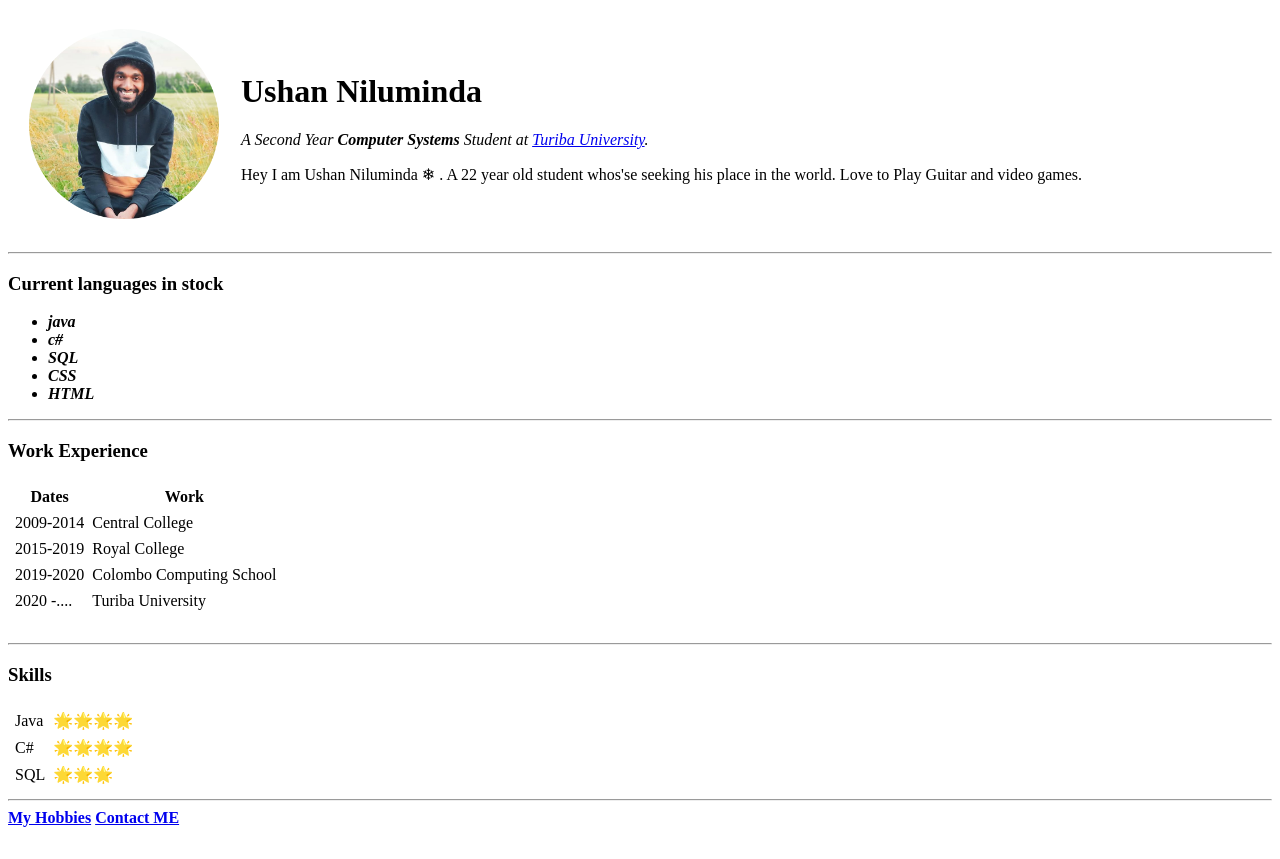
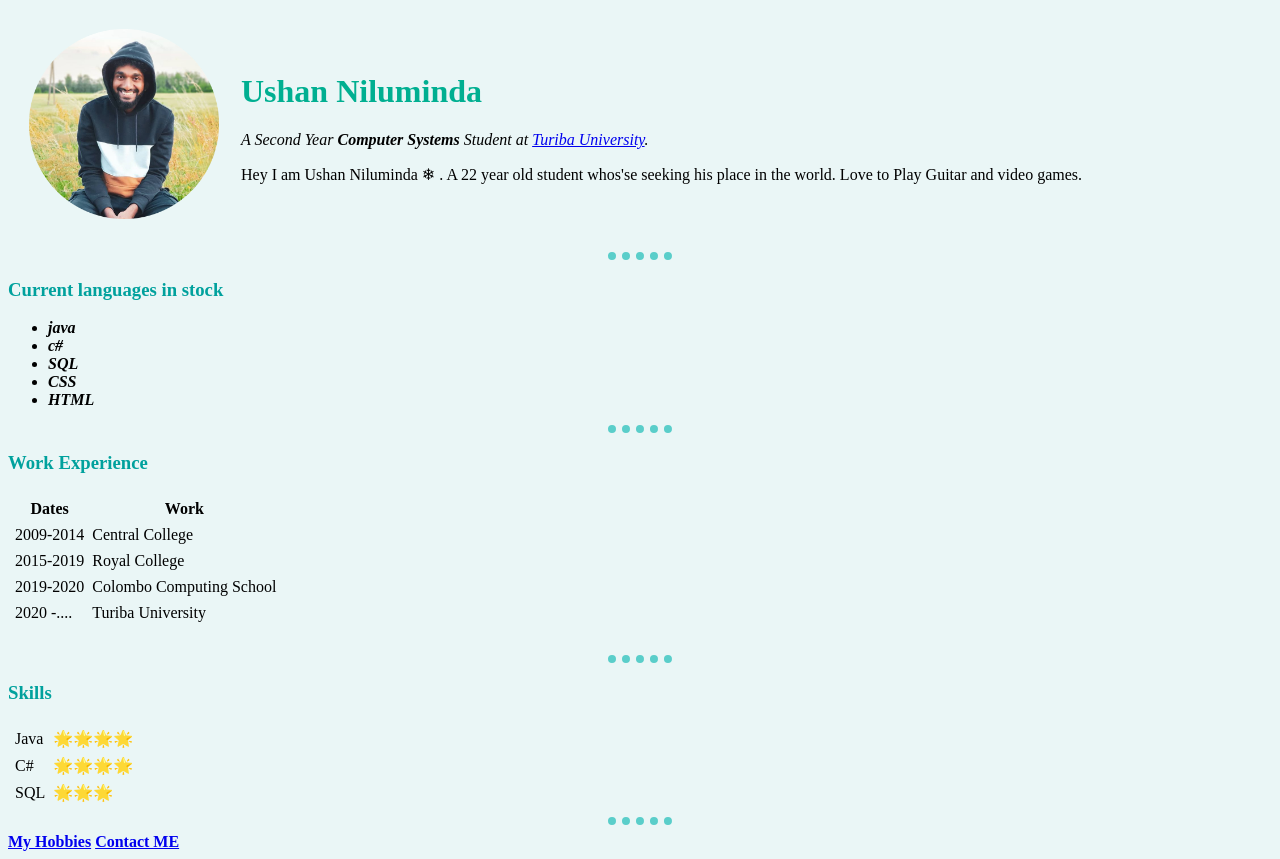
Before and after one commit to Niluminda007/cv, a plain HTML site: page index.html in a window 1280 px wide. Before the commit the page ends 835 px from the top, so only its background shows below. Drawn offline with Linux system fonts and the light colour scheme.

Commit message:
Update,cv

```diff
--- /dev/null
+++ b/css/styles.css
@@ -0,0 +1,18 @@
+body{
+  background-color:#EAF6F6;
+
+}
+hr{
+  border-style: none;
+  border-top-style: dotted;
+  border-width: 8px;
+  width: 5%;
+  border-color: #5aceca;
+
+}
+h1{
+  color:#00AF91;
+}
+h3{
+  color:#00A19D;
+}
--- a/index.html
+++ b/index.html
@@ -4,9 +4,12 @@
 <head>
   <meta charset="utf-8">
   <title>Ushan's Site</title>
+  <link rel="stylesheet" href="css/styles.css">
+
+
 </head>
 
-<body>
+<body >
   <table cellspacing="20">
     <tr>
       <td><img src="images/ushan.png" alt="" width="190" height="190"></td>
```
Also changed, not shown: contact.html (+1 -0 lines), hobbies.html (+1 -0 lines).
